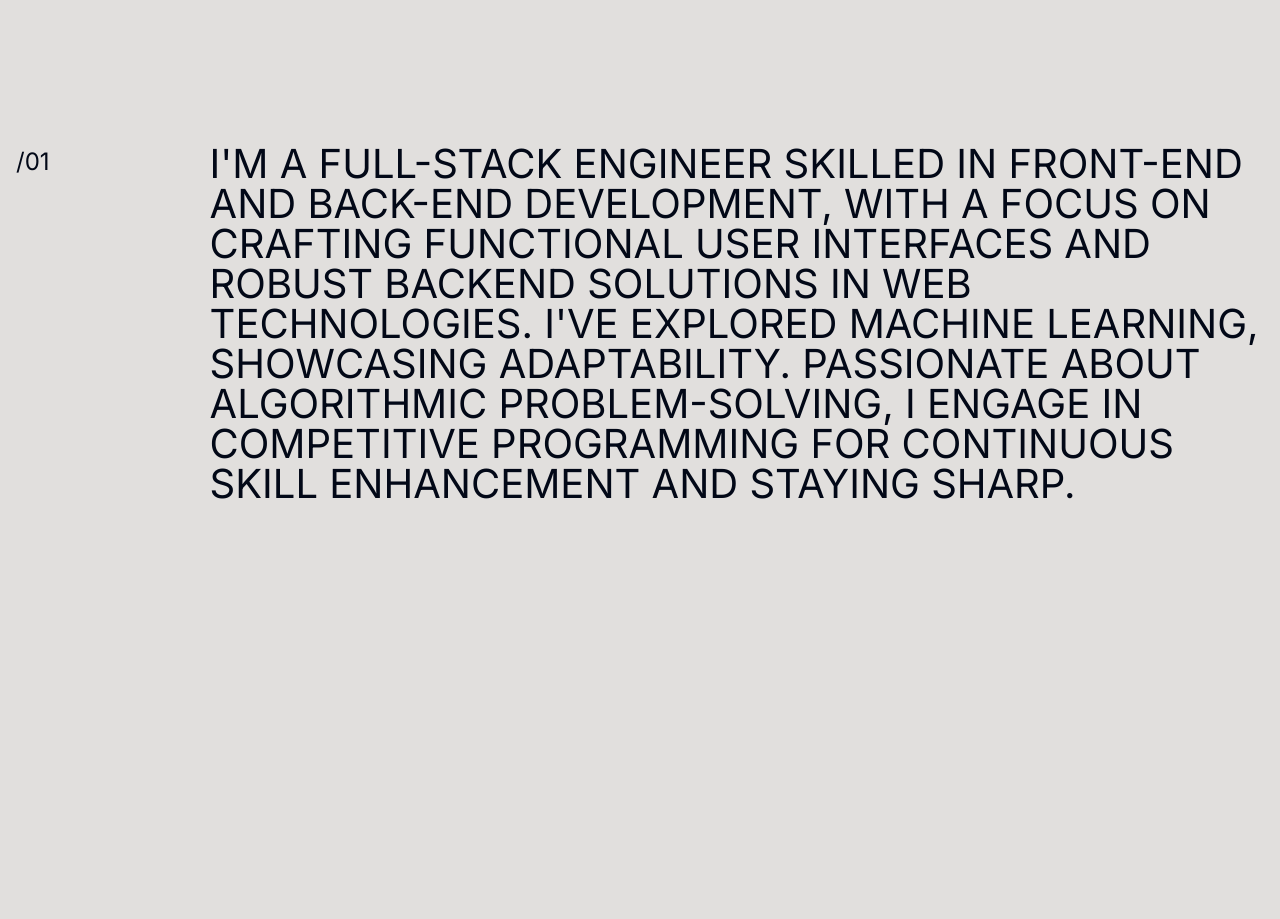
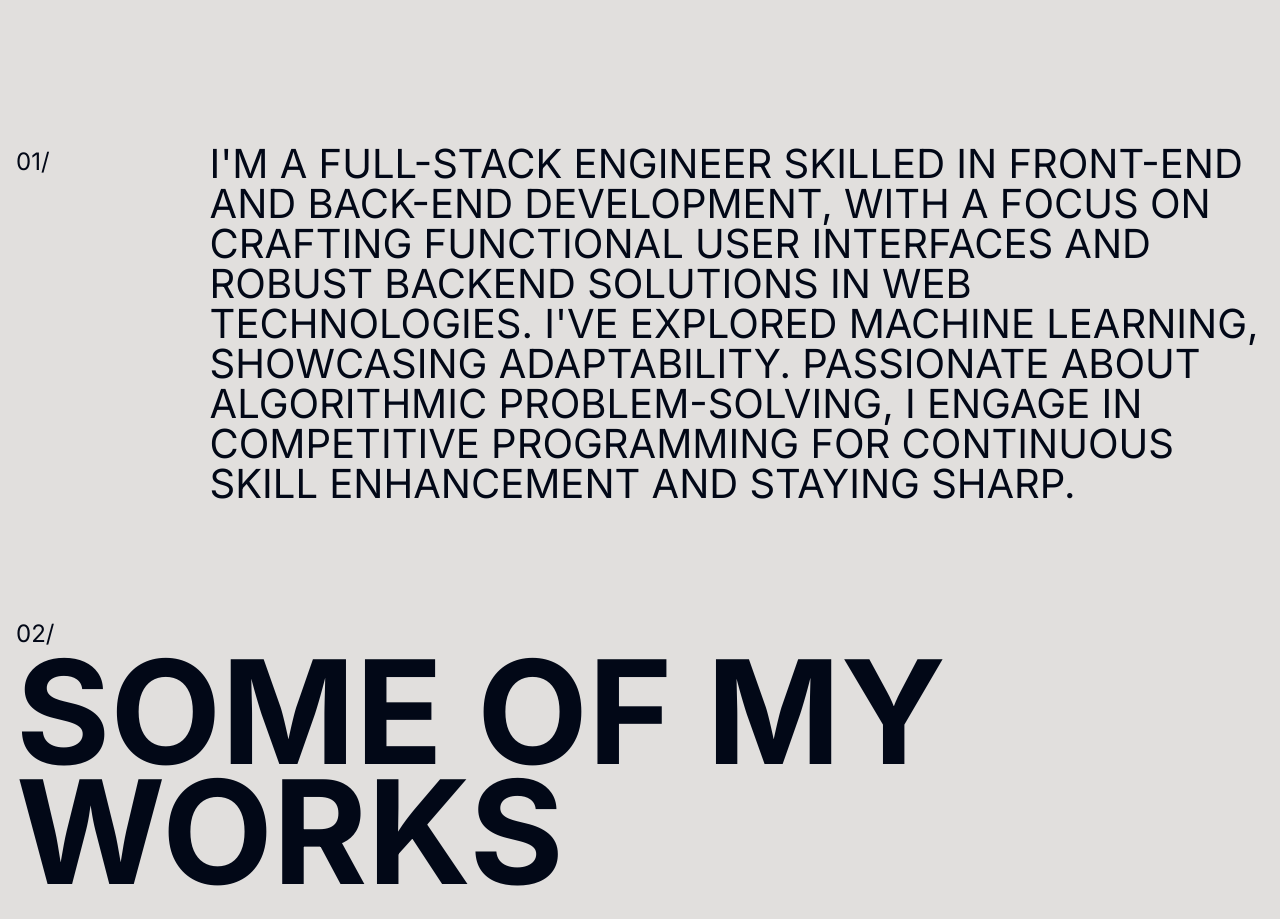
Before and after one commit to krishnachandran-u/krishnachandran, a Next.js app: page / in a window 1280 px wide. Shown: the part 760-1679 px from the top of the page. Before the commit the page ends 1280 px from the top, so only its background shows below. Built offline with nearby package versions, Linux system fonts and the light colour scheme.

Commit message:
add project section

```diff
--- a/src/app/page.tsx
+++ b/src/app/page.tsx
@@ -10,6 +10,7 @@ export default function Home() {
     <>
     <Hero/>
     <About />
+    <Projects />
     </>
   )
 }
--- a/src/components/About.tsx
+++ b/src/components/About.tsx
@@ -6,7 +6,7 @@ export default function About() {
             <div className = {styles.root}>
                 <div className = {styles.main}>
                     <div className = {styles.left}>
-                        <div>/01</div>
+                        <div>01/</div>
                     </div>
                     <div className = {styles.right}>
                         I'm a full-stack engineer skilled in front-end and back-end development, with a focus on crafting functional user interfaces and robust backend solutions in web technologies. I've explored machine learning, showcasing adaptability. Passionate about algorithmic problem-solving, I engage in competitive programming for continuous skill enhancement and staying sharp.
--- a/src/components/Projects.tsx
+++ b/src/components/Projects.tsx
@@ -3,7 +3,19 @@ import styles from '../styles/Projects.module.scss'
 export default function Projects() {
     return (
         <>
+            <div className = {styles.root}>
+                <div className = {styles.main}>
+                    <div className = {styles.index}>
+                        02/
+                    </div>
+                    <div className = {styles.works}>
+                        <div className = {styles.heading}>
+                            SOME OF MY WORKS
+                        </div>
 
+                    </div>
+                </div>
+            </div>
         </>
     )
 }
--- a/src/styles/About.module.scss
+++ b/src/styles/About.module.scss
@@ -2,6 +2,7 @@
     display: flex;
     width: 100vw;
     margin-top: 10vmin;
+    margin-bottom: 10vmin;
     .main {
         display: flex;
         font-size: 5vmin;
--- /dev/null
+++ b/src/styles/Projects.module.scss
@@ -0,0 +1,18 @@
+.root {
+    .main {
+        display: flex;
+        flex-direction: column;
+        padding: 1rem;
+        .index {
+            font-size: 3vmin;
+        }
+        .works {
+            .heading {
+                font-weight: bold;
+                font-size: 18vmin;
+                line-height: 15vmin;
+            }
+        }
+
+    }
+}
```
Also changed, not shown: src/styles/Projects.module.css (deleted).
